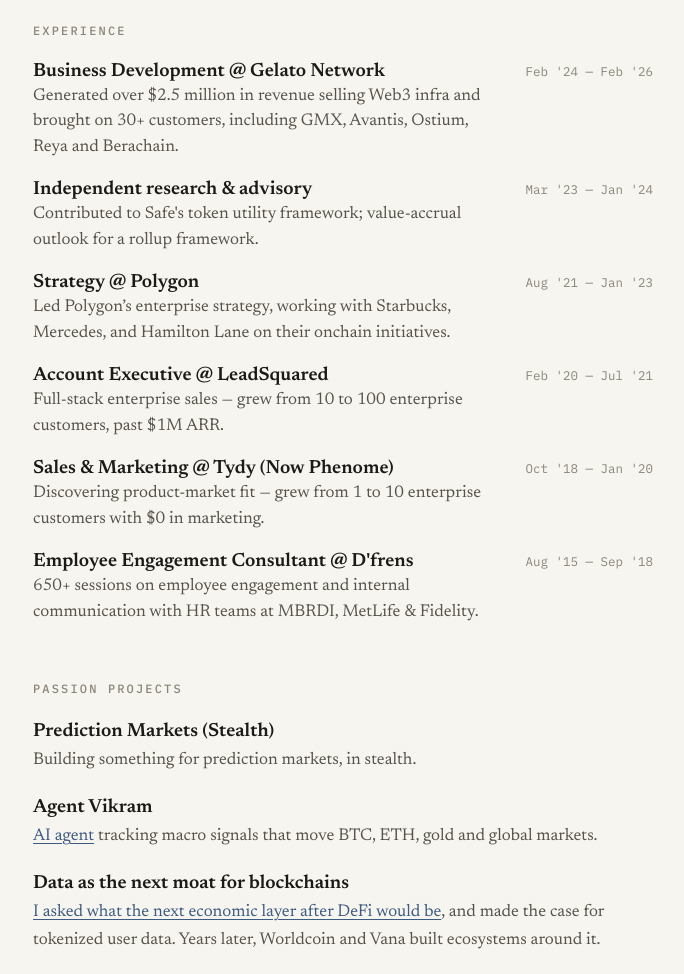
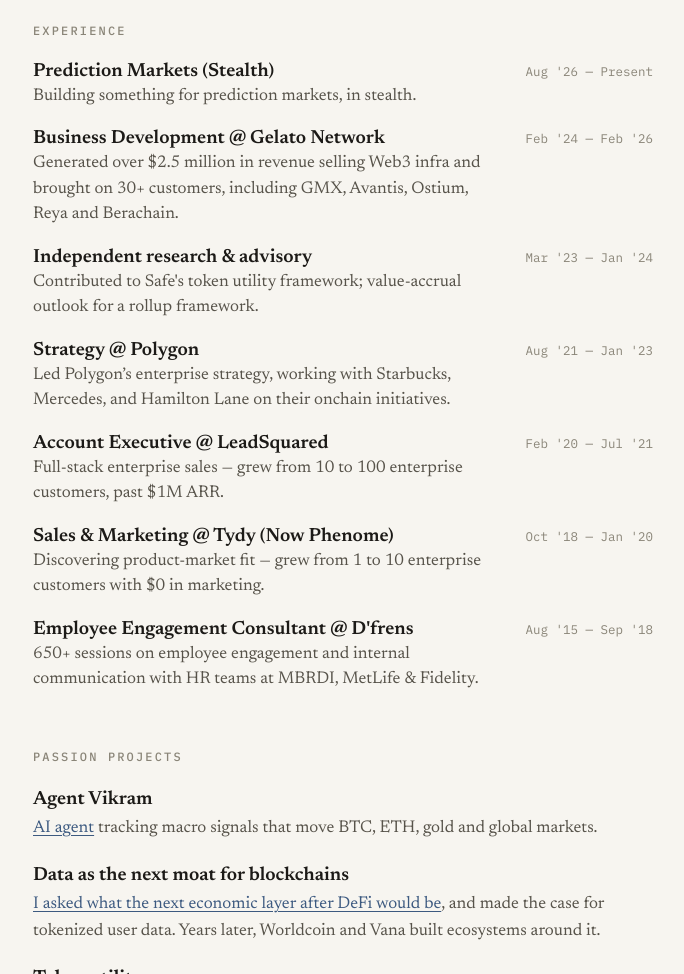
Before and after one commit to Varunk26/Varunk26.github.io, a plain HTML site: page index.html in a window 1280 px wide. Shown: the part 1780-2754 px from the top of the page, without its empty margins (297-981 px from the left). Drawn offline with Linux system fonts and the light colour scheme.

Commit message:
Move prediction markets to experience

```diff
--- a/index.html
+++ b/index.html
@@ -406,6 +406,13 @@ header p {
 <div class="experience-list">
 <div class="experience-item">
 <div class="experience-info">
+<div class="experience-title">Prediction Markets (Stealth)</div>
+<div class="experience-desc">Building something for prediction markets, in stealth.</div>
+</div>
+<div class="experience-date">Aug '26 — Present</div>
+</div>
+<div class="experience-item">
+<div class="experience-info">
 <div class="experience-title">Business Development @ Gelato Network</div>
 <div class="experience-desc">Generated over $2.5 million in revenue selling Web3 infra and brought on 30+ customers, including GMX, Avantis, Ostium, Reya and Berachain.</div>
 </div>
@@ -451,10 +458,6 @@ header p {
 
 <section class="projects">
 <h2 class="label">Passion Projects</h2>
-<div class="project-item">
-<div class="project-title">Prediction Markets (Stealth)</div>
-<p class="project-desc">Building something for prediction markets, in stealth.</p>
-</div>
 <div class="project-item">
 <div class="project-title">Agent Vikram</div>
 <p class="project-desc"><a href="https://www.instagram.com/agent.vikram26/" target="_blank" rel="noopener noreferrer">AI agent</a> tracking macro signals that move BTC, ETH, gold and global markets.</p>
```
